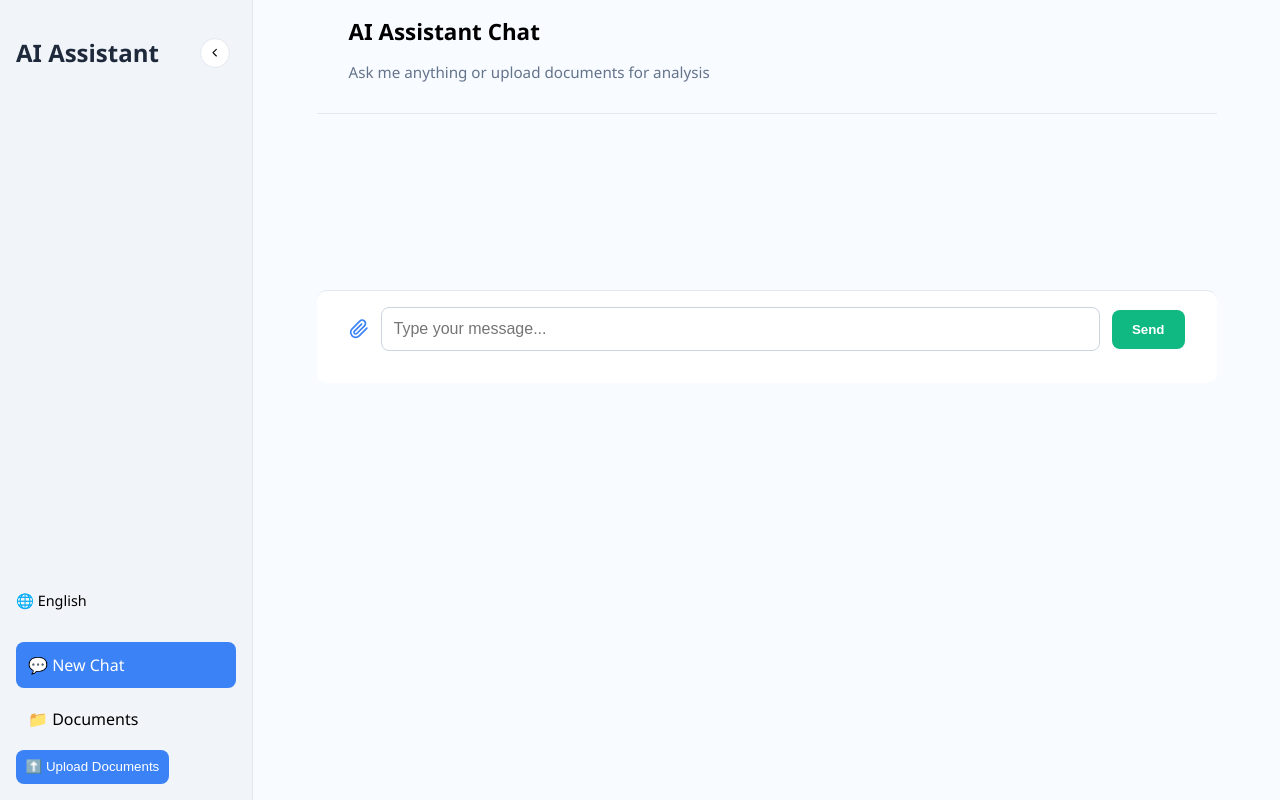
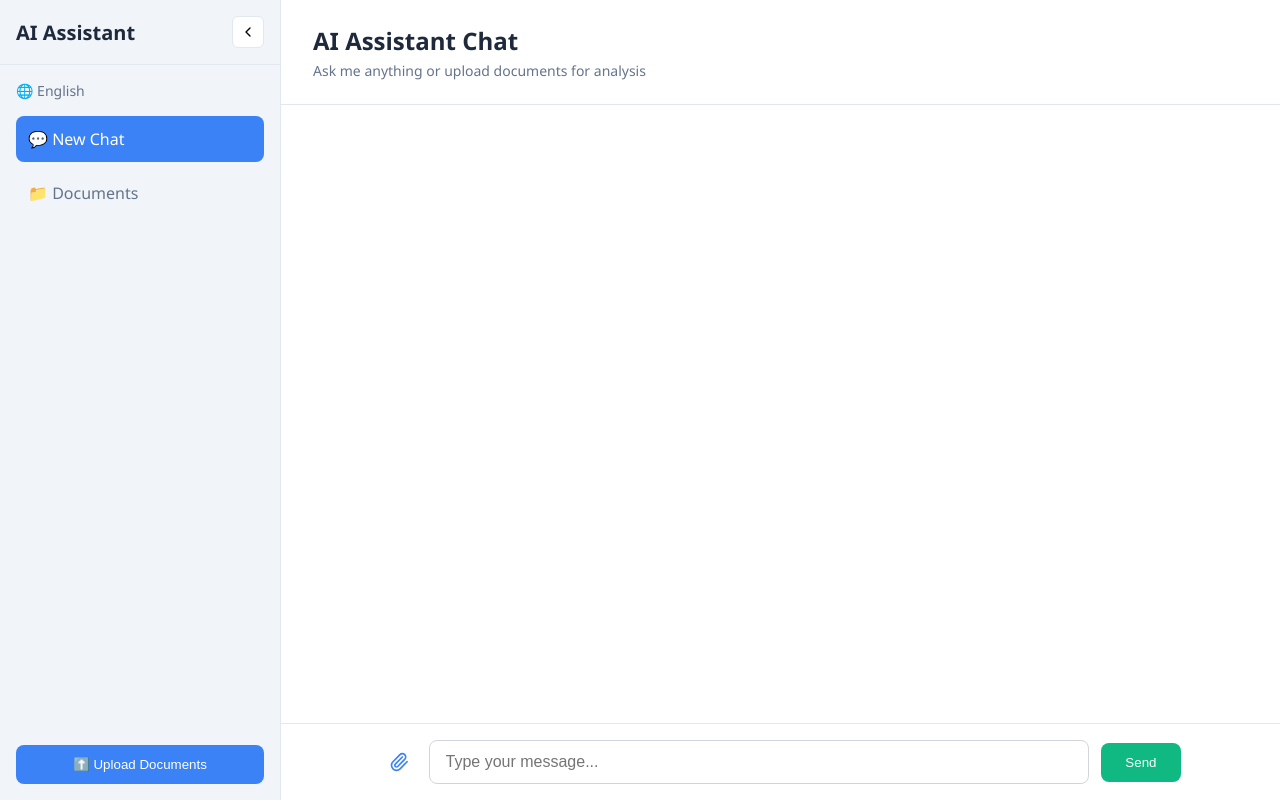
Before and after one commit to vishnuI262/LanguageTranslator, a React (Vite) app in the folder frontend/: page / in a window 1280 px wide. Built offline with nearby package versions, Linux system fonts and the light colour scheme.

Commit message:
Updated App.jsx

```diff
--- a/frontend/src/App.jsx
+++ b/frontend/src/App.jsx
@@ -1,7 +1,7 @@
 import { useState } from "react";
 import axios from "axios";
 import styles from "./App.module.css";
-import { FiPaperclip, FiChevronLeft, FiChevronRight } from "react-icons/fi";
+import { Paperclip, ChevronLeft, ChevronRight } from "lucide-react";
 
 function App() {
   const [file, setFile] = useState(null);
@@ -9,6 +9,8 @@ function App() {
   const [chat, setChat] = useState([]);
   const [previewFileName, setPreviewFileName] = useState("");
   const [isSidebarOpen, setIsSidebarOpen] = useState(true);
+  const [isLoading, setIsLoading] = useState(false);
+
   const handleSend = async () => {
     const hasFile = !!file;
     const hasQuestion = question.trim() !== "";
@@ -17,15 +19,18 @@ function App() {
       return alert("Type a message or attach a file!");
     }
 
+    setIsLoading(true);
+
     if (hasFile) {
       const formData = new FormData();
       formData.append("file", file);
+      const currentFileName = previewFileName; // Store it before clearing
       setFile(null);
       setPreviewFileName("");
 
       const userFileMsg = {
         type: "user",
-        text: `📎 Sent a file: ${previewFileName}`,
+        text: `📎 Sent a file: ${currentFileName}`,
       };
       setChat((prev) => [...prev, userFileMsg]);
 
@@ -55,6 +60,8 @@ function App() {
         alert("Question failed!");
       }
     }
+
+    setIsLoading(false);
   };
 
   return (
@@ -65,20 +72,18 @@ function App() {
           !isSidebarOpen ? styles.sidebarClosed : ""
         }`}
       >
-        <>
         <div className={styles.sidebarHeader}>
           {isSidebarOpen && <h2 className={styles.logo}>AI Assistant</h2>}
           <button
-              className={`${styles.toggleBtn} ${
-                isSidebarOpen ? styles.sidebarIcon : styles.sidebarIconOpened
-              }`}
+            className={styles.toggleBtn}
             onClick={() => setIsSidebarOpen((prev) => !prev)}
           >
-              {isSidebarOpen ? <FiChevronLeft /> : <FiChevronRight />}
+            {isSidebarOpen ? <ChevronLeft size={16} /> : <ChevronRight size={16} />}
           </button>
         </div>
+
         {isSidebarOpen && (
-            <div>
+          <div className={styles.sidebarContent}>
             <div className={styles.language}>🌐 English</div>
             <div className={styles.nav}>
               <div className={styles.navItemActive}>💬 New Chat</div>
@@ -87,23 +92,19 @@ function App() {
             <button className={styles.uploadBtn}>⬆️ Upload Documents</button>
           </div>
         )}
-        </>
       </div>
 
       {/* Main Chat Area */}
-      <div
-        className={`${styles.chatMain} ${
-          !isSidebarOpen ? styles.chatExpanded : ""
-        }`}
-      >
-        <div className={styles.chatContentWrapper}>
+      <div className={`${styles.chatMain} ${!isSidebarOpen ? styles.chatExpanded : ""}`}>
+        {/* Header */}
         <div className={styles.chatHeader}>
           <h1>AI Assistant Chat</h1>
           <p>Ask me anything or upload documents for analysis</p>
         </div>
 
-          <div className={styles.scrollArea}>
-            <div className={styles.scrollAreaContent}>
+        {/* Chat Messages - Scrollable Area */}
+        <div className={styles.chatMessagesContainer}>
+          <div className={styles.chatMessages}>
             {chat.map((msg, i) => (
               <div
                 key={i}
@@ -114,16 +115,41 @@ function App() {
                 {msg.text}
               </div>
             ))}
+
+            {isLoading && (
+              <div className={styles.aiBubble}>
+                <div className={styles.loadingDots}>
+                  <div className={styles.dot}></div>
+                  <div className={styles.dot}></div>
+                  <div className={styles.dot}></div>
                 </div>
+              </div>
+            )}
           </div>
         </div>
 
-        {/* Chat Bar */}
-        <div className={styles.chatBoxWrapper}>
-          <div className={styles.chatBar}>
+        {/* Input Area - Fixed at Bottom */}
+        <div className={styles.chatInputContainer}>
+          {/* File Preview */}
+          {previewFileName && (
+            <div className={styles.filePreview}>
+              <span>📎 {previewFileName}</span>
+              <button
+                className={styles.removeFileButton}
+                onClick={() => {
+                  setFile(null);
+                  setPreviewFileName("");
+                }}
+              >
+                ✕
+              </button>
+            </div>
+          )}
+
+          {/* Input Row */}
           <div className={styles.chatInputWrapper}>
             <label className={styles.attachmentIcon}>
-                <FiPaperclip size={20} />
+              <Paperclip size={20} />
               <input
                 type="file"
                 accept=".txt,.pdf"
@@ -145,32 +171,21 @@ function App() {
               placeholder="Type your message..."
               className={styles.questionInput}
               onKeyDown={(e) => {
-                  if (e.key === "Enter") {
+                if (e.key === "Enter" && !e.shiftKey) {
                   e.preventDefault();
                   handleSend();
                 }
               }}
+              disabled={isLoading}
             />
 
-              <button className={styles.askButton} onClick={handleSend}>
-                Send
+            <button
+              className={styles.askButton}
+              onClick={handleSend}
+              disabled={isLoading}
+            >
+              {isLoading ? "..." : "Send"}
             </button>
-
-              {previewFileName && (
-                <div className={styles.filePreview}>
-                  📎 {previewFileName}
-                  <button
-                    className={styles.removeFileButton}
-                    onClick={() => {
-                      setFile(null);
-                      setPreviewFileName("");
-                    }}
-                  >
-                    ✖
-                  </button>
-                </div>
-              )}
-            </div>
           </div>
         </div>
       </div>
--- a/frontend/src/App.module.css
+++ b/frontend/src/App.module.css
@@ -1,52 +1,82 @@
+/* Reset and base styles */
+body {
+  margin: 0;
+  padding: 0;
+  font-family: "Segoe UI", Tahoma, Geneva, Verdana, sans-serif;
+}
+
+/* Main wrapper */
 .appWrapper {
   display: flex;
   height: 100vh;
-  font-family: "Segoe UI", sans-serif;
-}
-
-body {
-  display: block;
-  margin: 0px;
+  background-color: #f8fafc;
+  overflow: hidden;
 }
 
 /* Sidebar */
 .sidebar {
-  width: 220px;
+  width: 280px;
   background: #f1f5f9;
+  display: flex;
+  flex-direction: column;
+  border-right: 1px solid #e2e8f0;
+  transition: width 0.3s ease;
+  position: relative;
+}
+
+.sidebarClosed {
+  width: 60px;
+}
+
+.sidebarHeader {
+  display: flex;
+  align-items: center;
+  justify-content: space-between;
+  padding: 1rem;
+  border-bottom: 1px solid #e2e8f0;
+}
+
+.logo {
+  font-size: 1.25rem;
+  font-weight: 600;
+  color: #1e293b;
+  margin: 0;
+}
+
+.toggleBtn {
+  background: white;
+  border: 1px solid #e2e8f0;
+  border-radius: 6px;
+  cursor: pointer;
+  width: 32px;
+  height: 32px;
+  display: flex;
+  align-items: center;
+  justify-content: center;
+  transition: all 0.2s ease;
+}
+
+.toggleBtn:hover {
+  background-color: #f8fafc;
+}
+
+.sidebarContent {
+  flex: 1;
   padding: 1rem;
   display: flex;
   flex-direction: column;
-  justify-content: space-between;
-  border-right: 1px solid #e2e8f0;
-  /* min-height: 370px; */
-}
-
-.sidebarIcon {
-  margin: 22px 0px 0px 41px;
-}
-.sidebarIconOpened {
-  margin: 22px 0px 0px 12px;
-}
-
-.sidebarHeader {
-  display: -webkit-inline-box;
-  flex-direction: column;
-  align-items: center;
-}
-
-.logo {
-  font-size: 1.5rem;
-  font-weight: bold;
-  color: #1e293b;
+  gap: 1rem;
 }
 
 .language {
-  font-size: 0.9rem;
-  margin-top: 0.5rem;
+  font-size: 0.875rem;
+  color: #64748b;
 }
 
 .nav {
-  margin-top: 2rem;
+  display: flex;
+  flex-direction: column;
+  gap: 0.5rem;
 }
 
 .navItem,
@@ -54,8 +84,16 @@ body {
   padding: 0.75rem;
   border-radius: 8px;
   cursor: pointer;
-  margin-bottom: 0.5rem;
   font-weight: 500;
+  transition: background-color 0.2s ease;
+}
+
+.navItem {
+  color: #64748b;
+}
+
+.navItem:hover {
+  background-color: #e2e8f0;
 }
 
 .navItemActive {
@@ -66,55 +104,69 @@ body {
 .uploadBtn {
   background-color: #3b82f6;
   color: white;
-  padding: 0.6rem;
+  padding: 0.75rem;
   border: none;
   border-radius: 8px;
   cursor: pointer;
+  font-weight: 500;
+  transition: background-color 0.2s ease;
+  margin-top: auto;
+}
+
+.uploadBtn:hover {
+  background-color: #2563eb;
 }
 
 /* Main Chat Area */
-/* .chatMain {
+.chatMain {
   flex: 1;
   display: flex;
   flex-direction: column;
-  background-color: #f8fbff;
-} */
+  background-color: #ffffff;
+  transition: all 0.3s ease;
+}
+
+.chatExpanded {
+  /* Styles for when sidebar is collapsed */
+}
 
 .chatHeader {
-  padding: 1rem 2rem;
+  background: white;
+  padding: 1.5rem 2rem;
   border-bottom: 1px solid #e2e8f0;
-  position: relative;
+  flex-shrink: 0;
 }
 
 .chatHeader h1 {
-  margin: 0;
-  font-size: 1.4rem;
+  margin: 0 0 0.25rem 0;
+  font-size: 1.5rem;
+  font-weight: 600;
+  color: #1e293b;
 }
 
 .chatHeader p {
+  margin: 0;
   color: #64748b;
-  font-size: 0.95rem;
+  font-size: 0.875rem;
 }
-/*
-.onlineDot {
-  position: absolute;
-  right: 2rem;
-  top: 1rem;
-  font-size: 0.9rem;
-  color: #16a34a;
-} */
 
-/* Chat Area */
-.scrollArea {
+/* Chat Messages Container - This is the key fix */
+.chatMessagesContainer {
   flex: 1;
   overflow-y: auto;
-  padding: 1rem 2rem 160px;
+  padding: 1rem 2rem;
+  display: flex;
+  flex-direction: column;
+  min-height: 0; /* Important for flex child to shrink */
 }
 
-.scrollAreaContent {
+.chatMessages {
   display: flex;
   flex-direction: column;
   gap: 1rem;
+  max-width: 800px;
+  margin: 0 auto;
+  width: 100%;
 }
 
 /* Chat Bubbles */
@@ -123,145 +175,108 @@ body {
   background-color: #3b82f6;
   color: white;
   padding: 0.75rem 1rem;
-  border-radius: 20px 20px 0 20px;
+  border-radius: 18px 18px 4px 18px;
   max-width: 70%;
+  word-wrap: break-word;
+  box-shadow: 0 1px 2px rgba(0, 0, 0, 0.1);
 }
 
 .aiBubble {
   align-self: flex-start;
-  background-color: #e2e8f0;
+  background-color: #f1f5f9;
   color: #1e293b;
   padding: 0.75rem 1rem;
-  border-radius: 20px 20px 20px 0;
+  border-radius: 18px 18px 18px 4px;
   max-width: 70%;
+  word-wrap: break-word;
+  border: 1px solid #e2e8f0;
 }
 
-/* Chat Bar */
-.chatBar {
-  bottom: 0;
-  left: 220px;
-  right: 0;
-  background-color: #ffffff;
-  padding: 1rem 2rem 2rem;
+/* Loading animation */
+.loadingDots {
   display: flex;
+  gap: 4px;
+  align-items: center;
+}
+
+.dot {
+  width: 8px;
+  height: 8px;
+  border-radius: 50%;
+  background-color: #64748b;
+  animation: bounce 1.4s ease-in-out infinite both;
+}
+
+.dot:nth-child(1) { animation-delay: -0.32s; }
+.dot:nth-child(2) { animation-delay: -0.16s; }
+.dot:nth-child(3) { animation-delay: 0s; }
+
+@keyframes bounce {
+  0%, 80%, 100% {
+    transform: scale(0.8);
+    opacity: 0.5;
+  }
+  40% {
+    transform: scale(1);
+    opacity: 1;
+  }
+}
+
+/* Input Area - Fixed at Bottom */
+.chatInputContainer {
+  background: white;
   border-top: 1px solid #e2e8f0;
-  border-radius: 10px;
+  padding: 1rem 2rem;
+  flex-shrink: 0;
+}
+
+.filePreview {
+  display: flex;
+  align-items: center;
+  justify-content: space-between;
+  background-color: #f1f5f9;
+  padding: 0.5rem 0.75rem;
+  border-radius: 8px;
+  margin-bottom: 0.75rem;
+  font-size: 0.875rem;
+  color: #1e293b;
+  border: 1px solid #e2e8f0;
+}
+
+.removeFileButton {
+  background: none;
+  border: none;
+  color: #64748b;
+  cursor: pointer;
+  font-size: 1rem;
+  padding: 0 0.25rem;
+  transition: color 0.2s ease;
+}
+
+.removeFileButton:hover {
+  color: #ef4444;
 }
 
 .chatInputWrapper {
   display: flex;
   align-items: center;
   gap: 0.75rem;
-  flex-wrap: wrap;
-  width: 100%;
-  max-width: 1000px;
-}
-
-.inputArea {
-  display: flex;
-  flex-direction: column;
-  flex: 1;
-  min-width: 0;
-}
-
-.filePreview {
-  flex-basis: 100%;
-  margin-top: 0.4rem;
-  background-color: #f1f5f9;
-  padding: 0.4rem 0.8rem;
-  border-radius: 6px;
-  font-size: 0.85rem;
-  color: #152248;
-  display: flex;
-  align-items: center;
-  justify-content: space-between;
-}
-
-/* Sidebar Styles
-.sidebar {
-  width: 220px;
-  background: #f1f5f9;
-  padding: 1rem;
-  display: flex;
-  flex-direction: column;
-  justify-content: space-between;
-  border-right: 1px solid #e2e8f0;
-  transition: width 0.3s ease;
-  overflow: hidden;
-  position: relative;
-} */
-
-.sidebarClosed {
-  width: 50px;
-  padding: 1rem 0.5rem;
-}
-
-.toggleBtn {
-  /* position: absolute; */
-  /* top: 10px;
-  right: -15px; */
-  background-color: white;
-  border: 1px solid #e2e8f0;
-  border-radius: 50%;
-  cursor: pointer;
-  width: 30px;
-  height: 30px;
-  display: flex;
-  align-items: center;
-  justify-content: center;
-  transition: all 0.3s ease;
-  z-index: 10;
-}
-
-.chatExpanded {
-  width: calc(100% - 50px);
-}
-
-.chatContentWrapper {
-  max-width: 900px;
+  max-width: 800px;
   margin: 0 auto;
-  /* display: flex; */
-  /* flex-direction: column; */
-  /* max-height: 80vh; */
-  width: 100%;
-  padding: 0 1rem;
-}
-
-.chatBoxWrapper {
-  max-width: 900px;
-  margin: 0 auto;
-  width: 100%;
-  padding: 0 1rem 1rem;
-  /* /* position: absolute; */
-  /* bottom: 0; */
-  /* left: 430px;  */
-  /* position: sticky; */
-}
-
-.chatMain {
-  flex: 1;
-  display: flex;
-  flex-direction: column;
-  background-color: #f8fbff;
-  transition: width 0.3s ease;
-  height: 100vh;
-}
-
-.removeFileButton {
-  background: none;
-  border: none;
-  color: #706767;
-  font-weight: bold;
-  font-size: 1rem;
-  cursor: pointer;
 }
 
 .attachmentIcon {
   cursor: pointer;
   color: #3b82f6;
-  font-size: 1.25rem;
+  padding: 0.5rem;
+  border-radius: 6px;
   display: flex;
   align-items: center;
+  transition: all 0.2s ease;
+}
+
+.attachmentIcon:hover {
+  background-color: #f1f5f9;
 }
 
 .hiddenInput {
@@ -270,30 +285,84 @@ body {
 
 .questionInput {
   flex: 1;
-  min-width: 200px;
-  padding: 0.75rem;
+  padding: 0.75rem 1rem;
   font-size: 1rem;
+  border: 1px solid #d1d5db;
   border-radius: 8px;
-  border: 1px solid #cbd5e1;
-  outline: None;
+  outline: none;
+  transition: all 0.2s ease;
+  background: white;
 }
 
 .questionInput:focus {
-  border: 1px solid #606671; /* or any color you want */
-  box-shadow: 0 0 0 3px rgba(59, 130, 246, 0.3); /* subtle blue glow */
+  border-color: #3b82f6;
+  box-shadow: 0 0 0 3px rgba(59, 130, 246, 0.1);
+}
+
+.questionInput:disabled {
+  background-color: #f9fafb;
+  cursor: not-allowed;
 }
 
 .askButton {
   background-color: #10b981;
   color: white;
-  padding: 0.75rem 1.25rem;
+  padding: 0.75rem 1.5rem;
   border: none;
   border-radius: 8px;
-  font-weight: 600;
+  font-weight: 500;
   cursor: pointer;
+  transition: background-color 0.2s ease;
   white-space: nowrap;
 }
 
-.askButton:hover {
+.askButton:hover:not(:disabled) {
   background-color: #059669;
 }
+
+.askButton:disabled {
+  background-color: #9ca3af;
+  cursor: not-allowed;
+}
+
+/* Responsive Design */
+@media (max-width: 768px) {
+  .sidebar {
+    width: 240px;
+  }
+
+  .sidebarClosed {
+    width: 50px;
+  }
+
+  .chatInputContainer {
+    padding: 1rem;
+  }
+
+  .chatMessagesContainer {
+    padding: 1rem;
+  }
+
+  .userBubble,
+  .aiBubble {
+    max-width: 85%;
+  }
+}
+
+/* Scrollbar Styling */
+.chatMessagesContainer::-webkit-scrollbar {
+  width: 6px;
+}
+
+.chatMessagesContainer::-webkit-scrollbar-track {
+  background: #f1f5f9;
+}
+
+.chatMessagesContainer::-webkit-scrollbar-thumb {
+  background: #cbd5e1;
+  border-radius: 3px;
+}
+
+.chatMessagesContainer::-webkit-scrollbar-thumb:hover {
+  background: #94a3b8;
+}
```
Also changed, not shown: 1 other file (tests, documents, lock files or other folders). Lines whose indentation alone changed are shown as unchanged.
